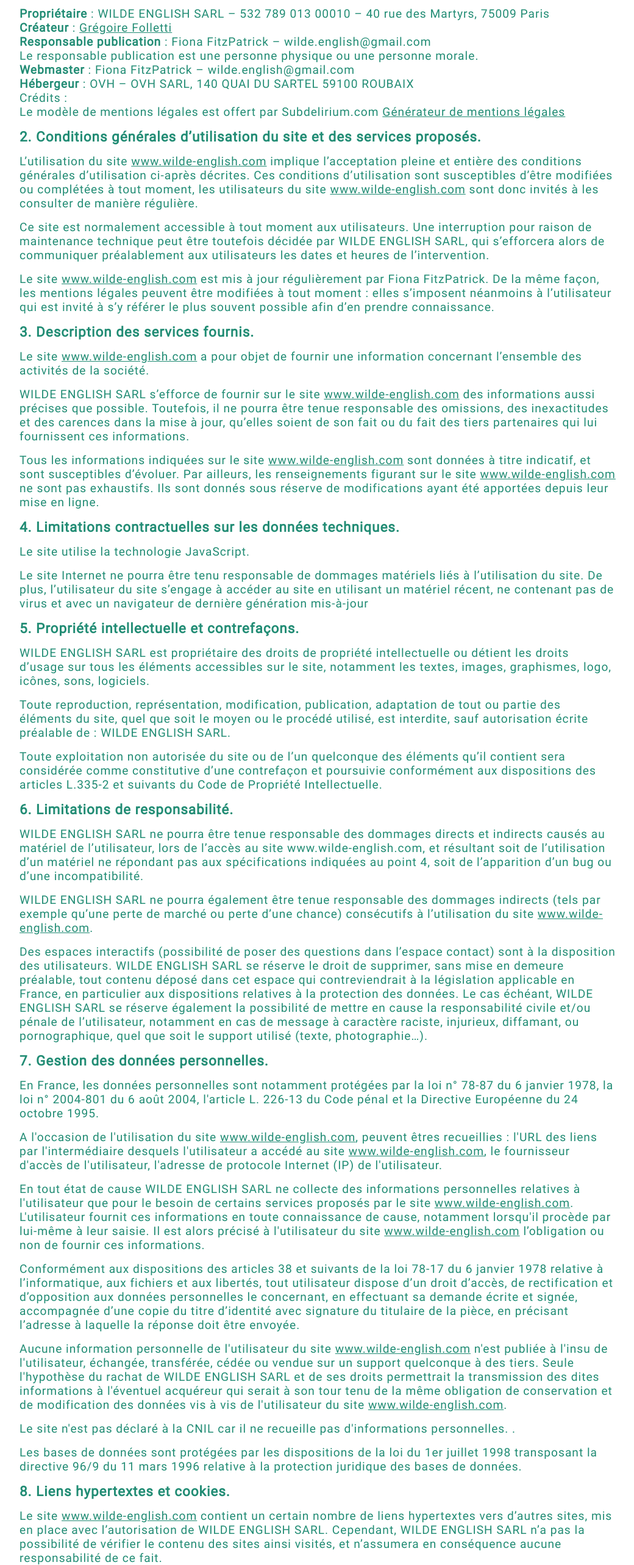
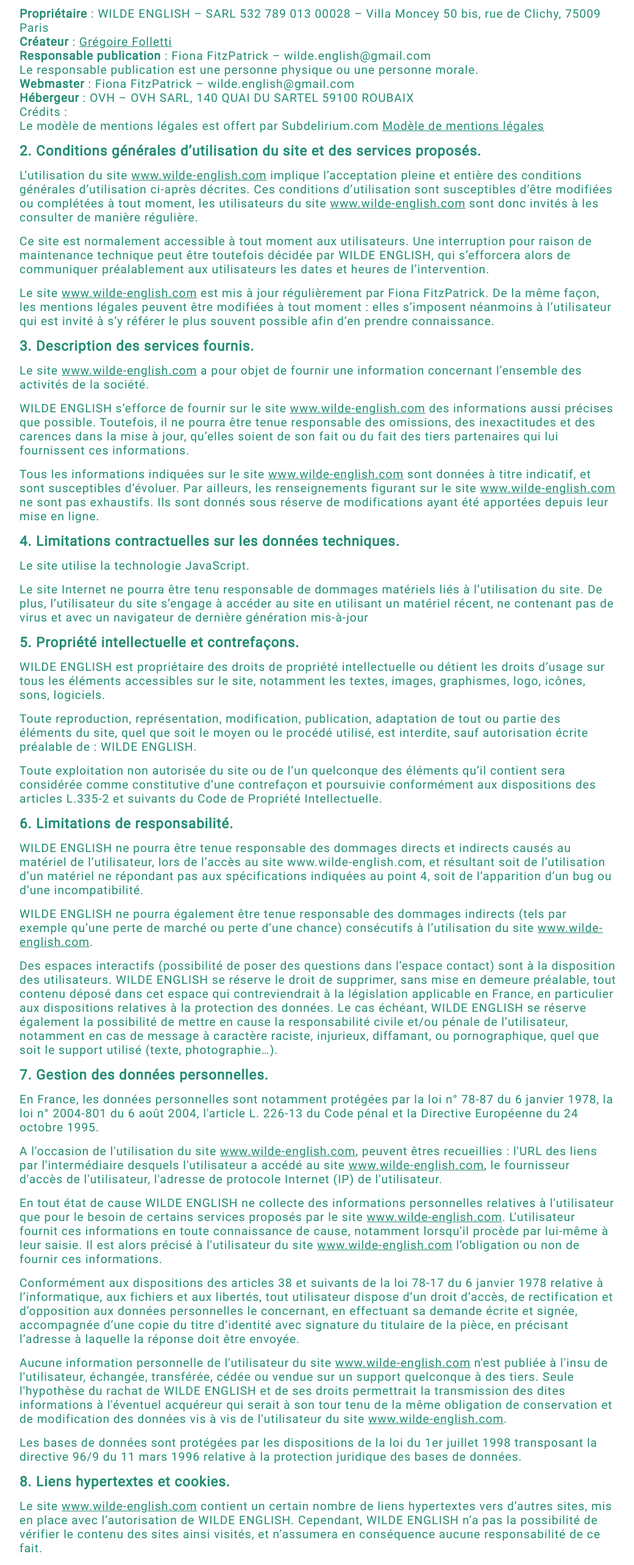
Before and after one commit to JulienRst/WildeEnglish, a Vue app: page /cgu in a window 1280 px wide. Shown: the part 234-2800 px from the top of the page at 61% size, without its empty margins (118-1158 px from the left). Built offline with nearby package versions, Linux system fonts and the light colour scheme; what vue2-touch-events would draw is missing.

Commit message:
feat(maj): Change SIRET + Address

```diff
--- a/src/components/Footer.vue
+++ b/src/components/Footer.vue
@@ -3,11 +3,12 @@
     <div class='info fcolumn'>
       <h2>WILDE ENGLISH</h2>
       <div class='details fcolumn'>
-        <div class='line'>40, rue des Martyrs</div>
+        <div class='line'>Villa Moncey</div>
+        <div class='line'>50 bis, rue de Clichy</div>
         <div class='cedex'>75009 Paris</div>
         <div class='tel'><span class='icon-phone'></span> <a href='tel:0622743607'>06 22 74 36 07</a></div>
         <div class='mail'><span class='icon-mail-alt'></span> <a href='mailto:wilde.english@gmail.com'>wilde.english@gmail.com</a></div>
-        <div class='siret'>Siret: 532 789 013 00010</div>
+        <div class='siret'>Siret: 532 789 013 00028</div>
       </div>
       <div class='ctn-socials'>
         <a class='ctn-social' :href='linkedinLink' target='_blank'><img class='linkedin' src='~@/assets/img/linkedin.png' alt=''></a>
--- a/src/views/CGU.vue
+++ b/src/views/CGU.vue
@@ -3,44 +3,43 @@
 <h2>Informations légales</h2>
 <h3>1. Présentation du site.</h3>
 <p>En vertu de l'article 6 de la loi n° 2004-575 du 21 juin 2004 pour la confiance dans l'économie numérique, il est précisé aux utilisateurs du site <a href="http://www.wilde-english.com/">www.wilde-english.com</a> l'identité des différents intervenants dans le cadre de sa réalisation et de son suivi :</p>
-		<p><strong>Propriétaire</strong> : WILDE ENGLISH SARL – 532 789 013 00010 – 40 rue des Martyrs, 75009 Paris<br />
-		<strong>Créateur</strong>  : <a href="https://gregoirefolletti.myportfolio.com/">Grégoire Folletti</a><br />
+<p><strong>Propriétaire</strong> : WILDE ENGLISH – SARL 532 789 013 00028 – Villa Moncey 50 bis, rue de Clichy, 75009 Paris<br />
+<strong>Créateur</strong>  : <a href="https://www.behance.net/follettigz">Grégoire Folletti</a><br />
 <strong>Responsable publication</strong> : Fiona FitzPatrick – wilde.english@gmail.com<br />
 Le responsable publication est une personne physique ou une personne morale.<br />
 <strong>Webmaster</strong> : Fiona FitzPatrick – wilde.english@gmail.com<br />
 <strong>Hébergeur</strong> : OVH – OVH SARL, 140 QUAI DU SARTEL 59100 ROUBAIX<br />
 Crédits : <br />
-		Le modèle de mentions légales est offert par Subdelirium.com <a target="_blank" href="https://www.subdelirium.com/generateur-de-mentions-legales/" alt="generateur de mentions légales">Générateur de mentions légales</a></p>
+Le modèle de mentions légales est offert par Subdelirium.com <a target="_blank" href="https://www.subdelirium.com/generateur-de-mentions-legales/" alt="Modèle de mentions légales">Modèle de mentions légales</a></p>
 
 <h3>2. Conditions générales d’utilisation du site et des services proposés.</h3>
 <p>L’utilisation du site <a href="http://www.wilde-english.com/">www.wilde-english.com</a> implique l’acceptation pleine et entière des conditions générales d’utilisation ci-après décrites. Ces conditions d’utilisation sont susceptibles d’être modifiées ou complétées à tout moment, les utilisateurs du site <a href="http://www.wilde-english.com/">www.wilde-english.com</a> sont donc invités à les consulter de manière régulière.</p>
-		<p>Ce site est normalement accessible à tout moment aux utilisateurs. Une interruption pour raison de maintenance technique peut être toutefois décidée par WILDE ENGLISH SARL, qui s’efforcera alors de communiquer préalablement aux utilisateurs les dates et heures de l’intervention.</p>
+<p>Ce site est normalement accessible à tout moment aux utilisateurs. Une interruption pour raison de maintenance technique peut être toutefois décidée par WILDE ENGLISH, qui s’efforcera alors de communiquer préalablement aux utilisateurs les dates et heures de l’intervention.</p>
 <p>Le site <a href="http://www.wilde-english.com/">www.wilde-english.com</a> est mis à jour régulièrement par Fiona FitzPatrick. De la même façon, les mentions légales peuvent être modifiées à tout moment : elles s’imposent néanmoins à l’utilisateur qui est invité à s’y référer le plus souvent possible afin d’en prendre connaissance.</p>
 <h3>3. Description des services fournis.</h3>
 <p>Le site <a href="http://www.wilde-english.com/">www.wilde-english.com</a> a pour objet de fournir une information concernant l’ensemble des activités de la société.</p>
-		<p>WILDE ENGLISH SARL s’efforce de fournir sur le site <a href="http://www.wilde-english.com/">www.wilde-english.com</a> des informations aussi précises que possible. Toutefois, il ne pourra être tenue responsable des omissions, des inexactitudes et des carences dans la mise à jour, qu’elles soient de son fait ou du fait des tiers partenaires qui lui fournissent ces informations.</p>
+<p>WILDE ENGLISH s’efforce de fournir sur le site <a href="http://www.wilde-english.com/">www.wilde-english.com</a> des informations aussi précises que possible. Toutefois, il ne pourra être tenue responsable des omissions, des inexactitudes et des carences dans la mise à jour, qu’elles soient de son fait ou du fait des tiers partenaires qui lui fournissent ces informations.</p>
 <p>Tous les informations indiquées sur le site <a href="http://www.wilde-english.com/">www.wilde-english.com</a> sont données à titre indicatif, et sont susceptibles d’évoluer. Par ailleurs, les renseignements figurant sur le site <a href="http://www.wilde-english.com/">www.wilde-english.com</a> ne sont pas exhaustifs. Ils sont donnés sous réserve de modifications ayant été apportées depuis leur mise en ligne.</p>
 <h3>4. Limitations contractuelles sur les données techniques.</h3>
 <p>Le site utilise la technologie JavaScript.</p>
 <p>Le site Internet ne pourra être tenu responsable de dommages matériels liés à l’utilisation du site. De plus, l’utilisateur du site s’engage à accéder au site en utilisant un matériel récent, ne contenant pas de virus et avec un navigateur de dernière génération mis-à-jour</p>
 <h3>5. Propriété intellectuelle et contrefaçons.</h3>
-		<p>WILDE ENGLISH SARL est propriétaire des droits de propriété intellectuelle ou détient les droits d’usage sur tous les éléments accessibles sur le site, notamment les textes, images, graphismes, logo, icônes, sons, logiciels.</p>
-		<p>Toute reproduction, représentation, modification, publication, adaptation de tout ou partie des éléments du site, quel que soit le moyen ou le procédé utilisé, est interdite, sauf autorisation écrite préalable de : WILDE ENGLISH SARL.</p>
+<p>WILDE ENGLISH est propriétaire des droits de propriété intellectuelle ou détient les droits d’usage sur tous les éléments accessibles sur le site, notamment les textes, images, graphismes, logo, icônes, sons, logiciels.</p>
+<p>Toute reproduction, représentation, modification, publication, adaptation de tout ou partie des éléments du site, quel que soit le moyen ou le procédé utilisé, est interdite, sauf autorisation écrite préalable de : WILDE ENGLISH.</p>
 <p>Toute exploitation non autorisée du site ou de l’un quelconque des éléments qu’il contient sera considérée comme constitutive d’une contrefaçon et poursuivie conformément aux dispositions des articles L.335-2 et suivants du Code de Propriété Intellectuelle.</p>
 <h3>6. Limitations de responsabilité.</h3>
-		<p>WILDE ENGLISH SARL ne pourra être tenue responsable des dommages directs et indirects causés au matériel de l’utilisateur, lors de l’accès au site www.wilde-english.com, et résultant soit de l’utilisation d’un matériel ne répondant pas aux spécifications indiquées au point 4, soit de l’apparition d’un bug ou d’une incompatibilité.</p>
-		<p>WILDE ENGLISH SARL ne pourra également être tenue responsable des dommages indirects (tels par exemple qu’une perte de marché ou perte d’une chance) consécutifs à l’utilisation du site <a href="http://www.wilde-english.com/">www.wilde-english.com</a>.</p>
-		<p>Des espaces interactifs (possibilité de poser des questions dans l’espace contact) sont à la disposition des utilisateurs. WILDE ENGLISH SARL se réserve le droit de supprimer, sans mise en demeure préalable, tout contenu déposé dans cet espace qui contreviendrait à la législation applicable en France, en particulier aux dispositions relatives à la protection des données. Le cas échéant, WILDE ENGLISH SARL se réserve également la possibilité de mettre en cause la responsabilité civile et/ou pénale de l’utilisateur, notamment en cas de message à caractère raciste, injurieux, diffamant, ou pornographique, quel que soit le support utilisé (texte, photographie…).</p>
+<p>WILDE ENGLISH ne pourra être tenue responsable des dommages directs et indirects causés au matériel de l’utilisateur, lors de l’accès au site www.wilde-english.com, et résultant soit de l’utilisation d’un matériel ne répondant pas aux spécifications indiquées au point 4, soit de l’apparition d’un bug ou d’une incompatibilité.</p>
+<p>WILDE ENGLISH ne pourra également être tenue responsable des dommages indirects (tels par exemple qu’une perte de marché ou perte d’une chance) consécutifs à l’utilisation du site <a href="http://www.wilde-english.com/">www.wilde-english.com</a>.</p>
+<p>Des espaces interactifs (possibilité de poser des questions dans l’espace contact) sont à la disposition des utilisateurs. WILDE ENGLISH se réserve le droit de supprimer, sans mise en demeure préalable, tout contenu déposé dans cet espace qui contreviendrait à la législation applicable en France, en particulier aux dispositions relatives à la protection des données. Le cas échéant, WILDE ENGLISH se réserve également la possibilité de mettre en cause la responsabilité civile et/ou pénale de l’utilisateur, notamment en cas de message à caractère raciste, injurieux, diffamant, ou pornographique, quel que soit le support utilisé (texte, photographie…).</p>
 <h3>7. Gestion des données personnelles.</h3>
 <p>En France, les données personnelles sont notamment protégées par la loi n° 78-87 du 6 janvier 1978, la loi n° 2004-801 du 6 août 2004, l'article L. 226-13 du Code pénal et la Directive Européenne du 24 octobre 1995.</p>
 <p>A l'occasion de l'utilisation du site <a href="http://www.wilde-english.com/">www.wilde-english.com</a>, peuvent êtres recueillies : l'URL des liens par l'intermédiaire desquels l'utilisateur a accédé au site <a href="http://www.wilde-english.com/">www.wilde-english.com</a>, le fournisseur d'accès de l'utilisateur, l'adresse de protocole Internet (IP) de l'utilisateur.</p>
-		<p> En tout état de cause WILDE ENGLISH SARL ne collecte des informations personnelles relatives à l'utilisateur que pour le besoin de certains services proposés par le site <a href="http://www.wilde-english.com/">www.wilde-english.com</a>. L'utilisateur fournit ces informations en toute connaissance de cause, notamment lorsqu'il procède par lui-même à leur saisie. Il est alors précisé à l'utilisateur du site <a href="http://www.wilde-english.com/">www.wilde-english.com</a> l’obligation ou non de fournir ces informations.</p>
+<p> En tout état de cause WILDE ENGLISH ne collecte des informations personnelles relatives à l'utilisateur que pour le besoin de certains services proposés par le site <a href="http://www.wilde-english.com/">www.wilde-english.com</a>. L'utilisateur fournit ces informations en toute connaissance de cause, notamment lorsqu'il procède par lui-même à leur saisie. Il est alors précisé à l'utilisateur du site <a href="http://www.wilde-english.com/">www.wilde-english.com</a> l’obligation ou non de fournir ces informations.</p>
 <p>Conformément aux dispositions des articles 38 et suivants de la loi 78-17 du 6 janvier 1978 relative à l’informatique, aux fichiers et aux libertés, tout utilisateur dispose d’un droit d’accès, de rectification et d’opposition aux données personnelles le concernant, en effectuant sa demande écrite et signée, accompagnée d’une copie du titre d’identité avec signature du titulaire de la pièce, en précisant l’adresse à laquelle la réponse doit être envoyée.</p>
-		<p>Aucune information personnelle de l'utilisateur du site <a href="http://www.wilde-english.com/">www.wilde-english.com</a> n'est publiée à l'insu de l'utilisateur, échangée, transférée, cédée ou vendue sur un support quelconque à des tiers. Seule l'hypothèse du rachat de WILDE ENGLISH SARL et de ses droits permettrait la transmission des dites informations à l'éventuel acquéreur qui serait à son tour tenu de la même obligation de conservation et de modification des données vis à vis de l'utilisateur du site <a href="http://www.wilde-english.com/">www.wilde-english.com</a>.</p>
-		<p>Le site n'est pas déclaré à la CNIL car il ne recueille pas d'informations personnelles. .</p>
+<p>Aucune information personnelle de l'utilisateur du site <a href="http://www.wilde-english.com/">www.wilde-english.com</a> n'est publiée à l'insu de l'utilisateur, échangée, transférée, cédée ou vendue sur un support quelconque à des tiers. Seule l'hypothèse du rachat de WILDE ENGLISH et de ses droits permettrait la transmission des dites informations à l'éventuel acquéreur qui serait à son tour tenu de la même obligation de conservation et de modification des données vis à vis de l'utilisateur du site <a href="http://www.wilde-english.com/">www.wilde-english.com</a>.</p>
 <p>Les bases de données sont protégées par les dispositions de la loi du 1er juillet 1998 transposant la directive 96/9 du 11 mars 1996 relative à la protection juridique des bases de données.</p>
 <h3>8. Liens hypertextes et cookies.</h3>
-		<p>Le site <a href="http://www.wilde-english.com/">www.wilde-english.com</a> contient un certain nombre de liens hypertextes vers d’autres sites, mis en place avec l’autorisation de WILDE ENGLISH SARL. Cependant, WILDE ENGLISH SARL n’a pas la possibilité de vérifier le contenu des sites ainsi visités, et n’assumera en conséquence aucune responsabilité de ce fait.</p>
+<p>Le site <a href="http://www.wilde-english.com/">www.wilde-english.com</a> contient un certain nombre de liens hypertextes vers d’autres sites, mis en place avec l’autorisation de WILDE ENGLISH. Cependant, WILDE ENGLISH n’a pas la possibilité de vérifier le contenu des sites ainsi visités, et n’assumera en conséquence aucune responsabilité de ce fait.</p>
 <p>La navigation sur le site <a href="http://www.wilde-english.com/">www.wilde-english.com</a> est susceptible de provoquer l’installation de cookie(s) sur l’ordinateur de l’utilisateur. Un cookie est un fichier de petite taille, qui ne permet pas l’identification de l’utilisateur, mais qui enregistre des informations relatives à la navigation d’un ordinateur sur un site. Les données ainsi obtenues visent à faciliter la navigation ultérieure sur le site, et ont également vocation à permettre diverses mesures de fréquentation.</p>
 <p>Le refus d’installation d’un cookie peut entraîner l’impossibilité d’accéder à certains services. L’utilisateur peut toutefois configurer son ordinateur de la manière suivante, pour refuser l’installation des cookies :</p>
 <p>Sous Internet Explorer : onglet outil (pictogramme en forme de rouage en haut a droite) / options internet. Cliquez sur Confidentialité et choisissez Bloquer tous les cookies. Validez sur Ok.</p>
```
Also changed, not shown: 1 other file (tests, documents, lock files or other folders). Lines whose indentation alone changed are shown as unchanged.
